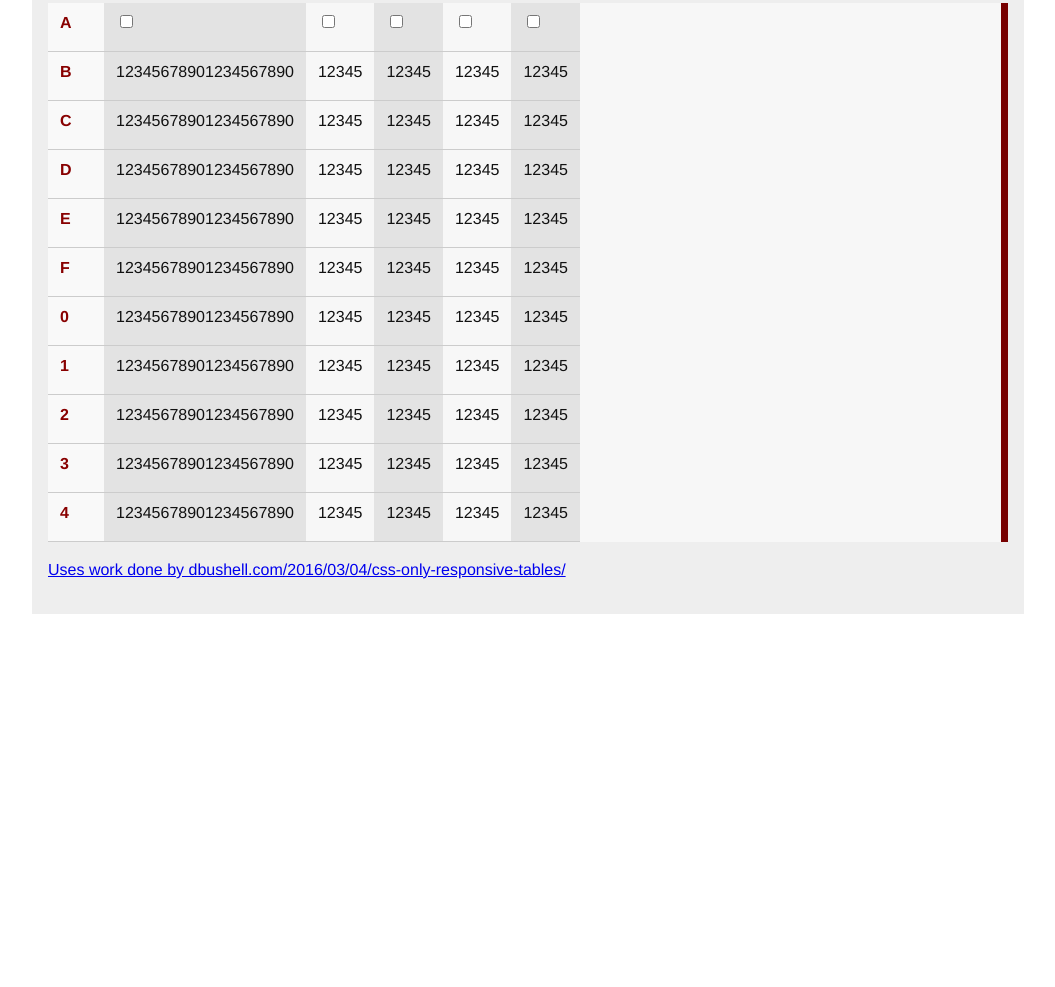
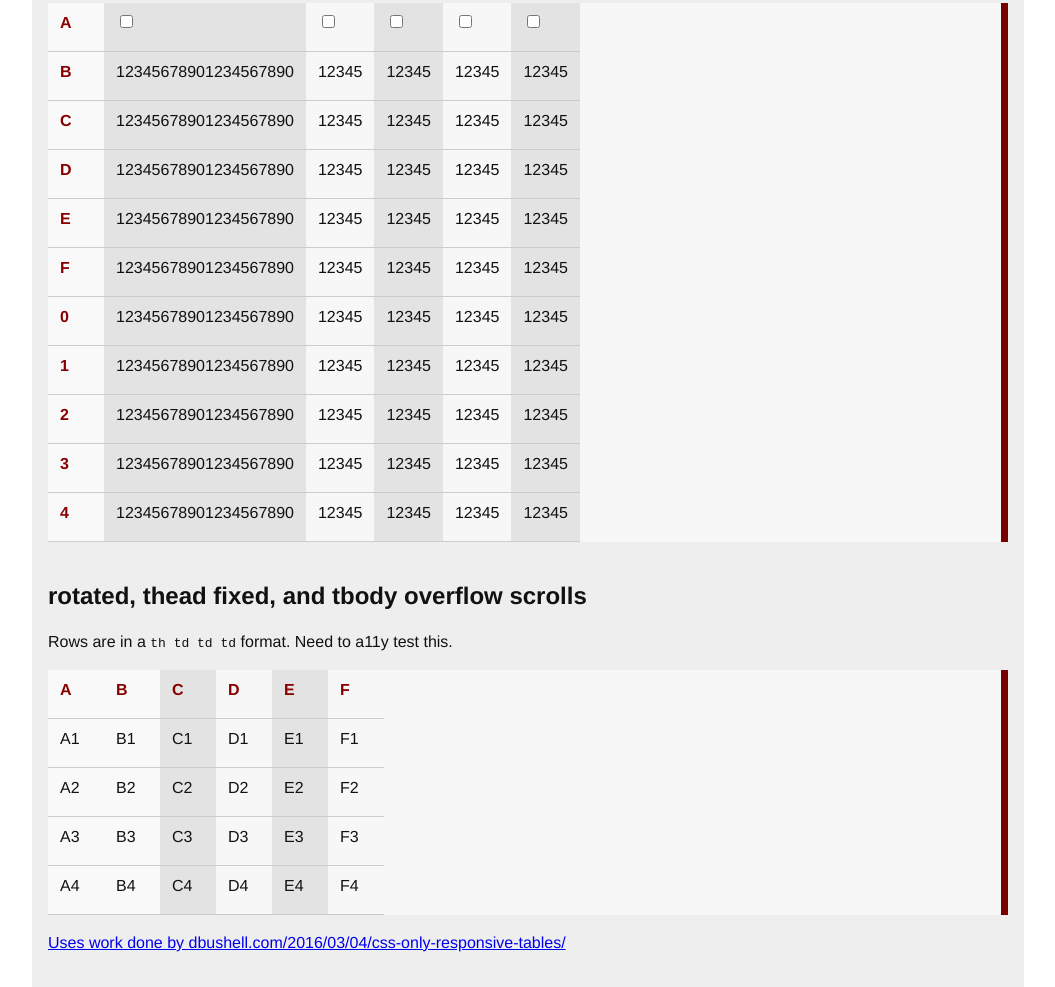
Before and after one commit to paulhhowells/tablecloth, a plain HTML site: page index.html in a window 1280 px wide. Shown: the part 1158-2145 px from the top of the page, without its empty margins (112-1167 px from the left). Before the commit the page ends 1772 px from the top, so only its background shows below. Drawn offline with Linux system fonts and the light colour scheme.

Commit message:
added a table that uses <thead><th><td><td>

```diff
--- a/index.html
+++ b/index.html
@@ -399,6 +399,57 @@
           </tbody>
         </table>
 
+        <h2>rotated, thead fixed, and tbody overflow scrolls</h2>
+        <p>Rows are in a <code>th td td td</code> format. Need to a11y test this.</p>
+        <table class="twist twist--fix stripe">
+          <thead>
+            <tr>
+              <th>A</th>
+              <td>A1</td>
+              <td>A2</td>
+              <td>A3</td>
+              <td>A4</td>
+            </tr>
+            <tr>
+              <th>B</th>
+              <td>B1</td>
+              <td>B2</td>
+              <td>B3</td>
+              <td>B4</td>
+            </tr>
+          </thead>
+          <tbody>
+            <tr>
+              <th>C</th>
+              <td>C1</td>
+              <td>C2</td>
+              <td>C3</td>
+              <td>C4</td>
+            </tr>
+            <tr>
+              <th>D</th>
+              <td>D1</td>
+              <td>D2</td>
+              <td>D3</td>
+              <td>D4</td>
+            </tr>
+            <tr>
+              <th>E</th>
+              <td>E1</td>
+              <td>E2</td>
+              <td>E3</td>
+              <td>E4</td>
+            </tr>
+            <tr>
+              <th>F</th>
+              <td>F1</td>
+              <td>F2</td>
+              <td>F3</td>
+              <td>F4</td>
+            </tr>
+          </tbody>
+        </table>
+
         <p><a href="http://dbushell.com/2016/03/04/css-only-responsive-tables/">Uses work done by dbushell.com/2016/03/04/css-only-responsive-tables/</a></p>
       </div>
 
```
